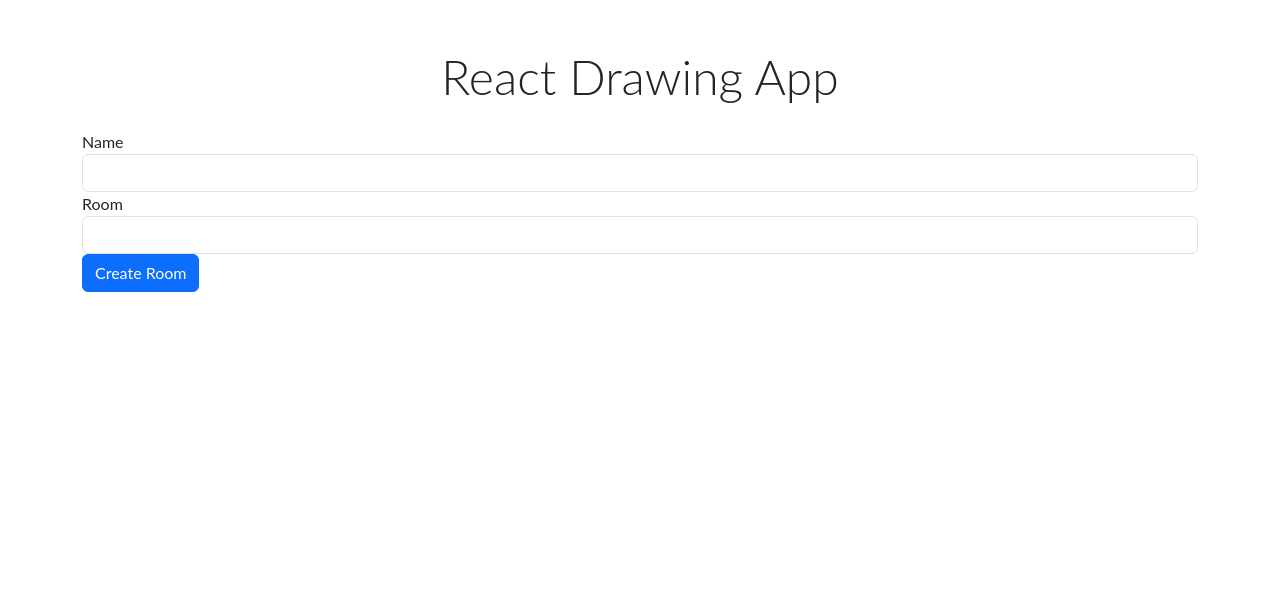
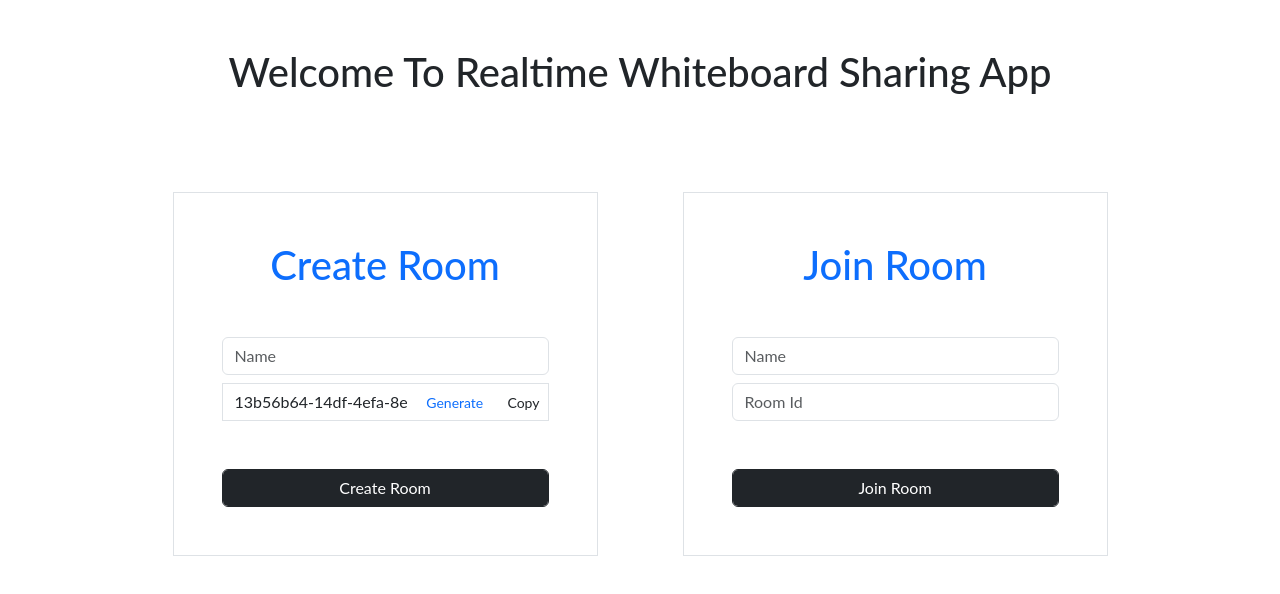
Before and after one commit to ckekula/collaborative-whiteboard, a React (Create React App) app in the folder frontend/: page / in a window 1280 px wide. Shown: the top 594 px of the page. Built offline with nearby package versions, Linux system fonts and the light colour scheme; no server answers.

Commit message:
complete functionality

```diff
--- a/frontend/package.json
+++ b/frontend/package.json
@@ -20,6 +20,7 @@
   },
   "devDependencies": {
     "@types/react": "^18.3.3",
+    "@types/react-copy-to-clipboard": "^5.0.7",
     "@types/react-dom": "^18.3.0",
     "@types/uuid": "^9.0.8",
     "react-scripts": "^5.0.1",
--- a/frontend/src/Canvas.tsx
+++ b/frontend/src/Canvas.tsx
@@ -1,18 +1,8 @@
-import React, { useEffect, useLayoutEffect, useState, RefObject } from "react";
+import React, { useEffect, useLayoutEffect, useState } from "react";
 import rough from "roughjs";
-import { Socket } from "socket.io-client";
+import { CanvasProps } from "./types/WhiteboardTypes";
 
 const generator = rough.generator();
-
-interface CanvasProps {
-  canvasRef: RefObject<HTMLCanvasElement>;
-  ctx: React.MutableRefObject<CanvasRenderingContext2D | null>;
-  color: string;
-  setElements: React.Dispatch<React.SetStateAction<any[]>>;
-  elements: any[];
-  tool: string;
-  socket: Socket;
-}
 
 const Canvas: React.FC<CanvasProps> = ({
   canvasRef,
@@ -34,6 +24,7 @@ const Canvas: React.FC<CanvasProps> = ({
       canvas.style.height = `${window.innerHeight}px`;
       const context = canvas.getContext("2d");
       if (context) {
+        context.lineWidth = 5;  // Corrected property name
         context.scale(2, 2);
         context.lineCap = "round";
         context.strokeStyle = color;
--- a/frontend/src/ClientRoom.tsx
+++ b/frontend/src/ClientRoom.tsx
@@ -1,13 +1,6 @@
 import React, { useEffect, useRef } from "react";
 import { toast } from "react-toastify";
-import { Socket } from "socket.io-client";
-
-interface ClientRoomProps {
-  userNo: number;
-  socket: Socket;
-  setUsers: React.Dispatch<React.SetStateAction<any[]>>;
-  setUserNo: React.Dispatch<React.SetStateAction<number>>;
-}
+import { ClientRoomProps } from "./types/RoomTypes";
 
 const ClientRoom: React.FC<ClientRoomProps> = ({ userNo, socket, setUsers, setUserNo }) => {
   const imgRef = useRef<HTMLImageElement>(null);
--- a/frontend/src/JoinCreateRoom.tsx
+++ b/frontend/src/JoinCreateRoom.tsx
@@ -1,59 +1,136 @@
 import React, { useState } from "react";
+import { CopyToClipboard } from "react-copy-to-clipboard";
+import { toast } from "react-toastify";
+import { JoinCreateRoomProps } from "./types/RoomTypes";
 
-interface JoinCreateRoomProps {
-  uuid: () => string;
-  setRoomJoined: React.Dispatch<React.SetStateAction<boolean>>;
-  setUser: React.Dispatch<React.SetStateAction<any>>;
-}
+const JoinCreateRoom: React.FC<JoinCreateRoomProps> = ({ uuid, setUser, setRoomJoined }) => {
+  const [roomId, setRoomId] = useState(uuid());
+  const [name, setName] = useState("");
+  const [joinName, setJoinName] = useState("");
+  const [joinRoomId, setJoinRoomId] = useState("");
 
-const JoinCreateRoom: React.FC<JoinCreateRoomProps> = ({ uuid, setRoomJoined, setUser }) => {
-  const [userName, setUserName] = useState<string>("");
-  const [roomName, setRoomName] = useState<string>("");
+  const handleCreateSubmit = (e: React.FormEvent<HTMLFormElement>) => {
+    e.preventDefault();
+    if (!name) return toast.dark("Please enter your name!");
 
-  const handleSubmit = (e: React.FormEvent<HTMLFormElement>) => {
+    setUser({
+      roomId,
+      userId: uuid(),
+      userName: name,
+      host: true,
+      presenter: true,
+    });
+    setRoomJoined(true);
+  };
+  const handleJoinSubmit = (e: React.FormEvent<HTMLFormElement>) => {
     e.preventDefault();
-    const userId = uuid();
-    const roomId = roomName ? roomName : uuid();
-    const newUser = {
-      userId,
-      userName,
-      roomId,
-      host: roomName ? false : true,
-      presenter: roomName ? false : true,
-    };
-    setUser(newUser);
+    if (!joinName) return toast.dark("Please enter your name!");
+
+    setUser({
+      roomId: joinRoomId,
+      userId: uuid(),
+      userName: joinName,
+      host: false,
+      presenter: false,
+    });
     setRoomJoined(true);
   };
 
   return (
-    <div className="container mt-5">
-      <h1 className="display-5 text-center mb-4">React Drawing App</h1>
-      <form onSubmit={handleSubmit}>
-        <div className="form-group">
-          <label htmlFor="userName">Name</label>
+    <div className="container">
+      <div className="row">
+        <div className="col-md-12">
+          <h1 className="text-center my-5">
+            Welcome To Realtime Whiteboard Sharing App
+          </h1>
+        </div>
+      </div>
+      <div className="row mx-5 mt-5">
+        <div className="col-md-5 p-5 border mx-auto">
+          <h1 className="text-center text-primary mb-5">Create Room</h1>
+          <form onSubmit={handleCreateSubmit}>
+            <div className="form-group my-2">
               <input
                 type="text"
+                placeholder="Name"
                 className="form-control"
-            id="userName"
-            value={userName}
-            onChange={(e) => setUserName(e.target.value)}
-            required
+                value={name}
+                onChange={(e) => setName(e.target.value)}
               />
             </div>
-        <div className="form-group">
-          <label htmlFor="roomName">Room</label>
+            <div className="input-group my-2 border align-items-center">
               <input
                 type="text"
+                className="form-control border-0 outline-0"
+                value={roomId}
+                readOnly={true}
+                style={{
+                  boxShadow: "none",
+                  zIndex: "0 !important",
+                  fontSize: "0.89rem !important",
+                }}
+              />
+              <div className="input-group-append">
+                <button
+                  className="btn btn-outline-primary  border-0 btn-sm"
+                  type="button"
+                  onClick={() => setRoomId(uuid())}
+                >
+                  Generate
+                </button>
+                &nbsp;&nbsp;
+                <CopyToClipboard
+                  text={roomId}
+                  onCopy={() => toast.success("Room Id Copied To Clipboard!")}
+                >
+                  <button
+                    className="btn btn-outline-dark border-0 btn-sm"
+                    type="button"
+                  >
+                    Copy
+                  </button>
+                </CopyToClipboard>
+              </div>
+            </div>
+            <div className="form-group mt-5">
+              <button type="submit" className="form-control btn btn-dark">
+                Create Room
+              </button>
+            </div>
+          </form>
+        </div>
+        <div className="col-md-5 p-5 border mx-auto">
+          <h1 className="text-center text-primary mb-5">Join Room</h1>
+          <form onSubmit={handleJoinSubmit}>
+            <div className="form-group my-2">
+              <input
+                type="text"
+                placeholder="Name"
                 className="form-control"
-            id="roomName"
-            value={roomName}
-            onChange={(e) => setRoomName(e.target.value)}
+                value={joinName}
+                onChange={(e) => setJoinName(e.target.value)}
               />
             </div>
-        <button type="submit" className="btn btn-primary">
-          {roomName ? "Join Room" : "Create Room"}
+            <div className="form-group my-2">
+              <input
+                type="text"
+                className="form-control outline-0"
+                value={joinRoomId}
+                onChange={(e) => setJoinRoomId(e.target.value)}
+                placeholder="Room Id"
+                style={{
+                  boxShadow: "none",
+                }}
+              />
+            </div>
+            <div className="form-group mt-5">
+              <button type="submit" className="form-control btn btn-dark">
+                Join Room
               </button>
+            </div>
           </form>
+        </div>
+      </div>
     </div>
   );
 };
--- /dev/null
+++ b/frontend/src/types/RoomTypes.ts
@@ -0,0 +1,22 @@
+import { Socket } from "socket.io-client";
+
+export interface JoinCreateRoomProps {
+    uuid: () => string;
+    setRoomJoined: React.Dispatch<React.SetStateAction<boolean>>;
+    setUser: React.Dispatch<React.SetStateAction<any>>;
+}
+
+export interface ClientRoomProps {
+    userNo: number;
+    socket: Socket;
+    setUsers: React.Dispatch<React.SetStateAction<any[]>>;
+    setUserNo: React.Dispatch<React.SetStateAction<number>>;
+}
+
+export interface RoomProps {
+    userNo: number;
+    user: any;
+    socket: Socket;
+    setUsers: React.Dispatch<React.SetStateAction<any[]>>;
+    setUserNo: React.Dispatch<React.SetStateAction<number>>;
+}
```
Also changed, not shown: frontend/src/App.tsx (+2 -8 lines), frontend/src/Room.tsx (+117 -56 lines), frontend/src/Sidebar.tsx (+1 -14 lines), frontend/src/types/FormTypes.ts (+1 -8 lines), frontend/src/types/SidebarTypes.ts (added, +8 -0 lines), frontend/src/types/User.ts (added, +7 -0 lines), frontend/src/types/WhiteboardTypes.ts (+10 -39 lines), 1 other file (tests, documents, lock files or other folders). Lines whose indentation alone changed are shown as unchanged.
